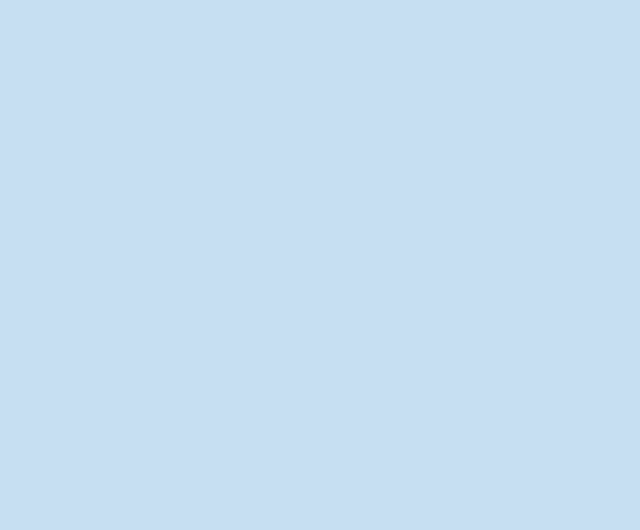
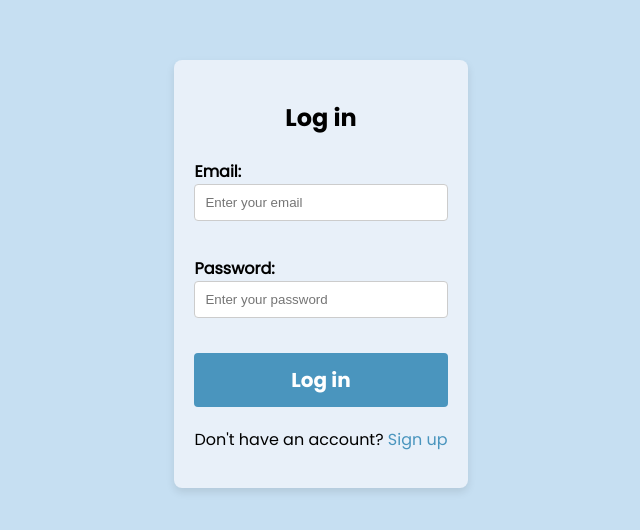
Before and after one commit to DianaOprea17/movie-app-tic, a Vue app in the folder front/client/: page /login in a window 1280 px wide. Before the commit this address had no page. Shown: the part 126-656 px from the top of the page, without its empty margins (319-959 px from the left). Built offline with nearby package versions, Linux system fonts and the light colour scheme.

Commit message:
login page setup

```diff
--- a/front/client/src/App.vue
+++ b/front/client/src/App.vue
@@ -10,31 +10,4 @@ export default {
 };
 </script>
 
-<style>
-#app {
-  font-family: Avenir, Helvetica, Arial, sans-serif;
-  -webkit-font-smoothing: antialiased;
-  -moz-osx-font-smoothing: grayscale;
-  text-align: center;
-  color: #2c3e50;
-  margin-top: 60px;
-}
-
-nav {
-  margin-bottom: 20px;
-}
-
-nav a {
-  margin-right: 10px;
-  text-decoration: none;
-  color: #42b983;
-}
-
-nav a.router-link-active {
-  font-weight: bold;
-}
-
-body {
-    background-color: #c6dff2;
-  }
-</style>
+<style src="@/styles/App.css"></style>
--- /dev/null
+++ b/front/client/src/components/LoginUser.vue
@@ -0,0 +1,50 @@
+<template>
+    <div class="login-container">
+      <h2>Log in</h2>
+      <form v-on:submit.prevent="login">
+        <div class="input-group">
+          <label for="email">Email:</label>
+          <input
+            type="email"
+            id="email"
+            v-model="email"
+            placeholder="Enter your email"
+            required
+          />
+        </div>
+        <div class="input-group">
+          <label for="password">Password:</label>
+          <input
+            type="password"
+            id="password"
+            v-model="password"
+            placeholder="Enter your password"
+            required
+          />
+        </div>
+        <button type="submit" class="login-btn">Log in</button>
+        <p v-if="errorMessage" class="error-message">{{ errorMessage }}</p>
+      </form>
+      <p class="signup-link">
+        Don't have an account? <router-link to="/register">Sign up</router-link>
+      </p>
+    </div>
+  </template>
+
+
+<script>
+export default {
+  data(){
+      return {
+          firstName:'',
+          lastName:'',
+          email: '',
+          password: '',
+          confirmPassword: '',
+          errorMessage: '',
+  };
+  }
+}
+</script>
+
+<style src="@/styles/Login.css"></style>
--- a/front/client/src/router/index.js
+++ b/front/client/src/router/index.js
@@ -1,10 +1,10 @@
 import { createRouter, createWebHistory } from 'vue-router';
 import RegisterUser from '@/components/RegisterUser.vue';
-
+import LoginUser from '@/components/LoginUser.vue';
 
 const routes = [
     { path: '/register', component: RegisterUser },
-
+    { path: '/login', component: LoginUser },
   ];
 
   const router = createRouter({
--- /dev/null
+++ b/front/client/src/styles/App.css
@@ -0,0 +1,12 @@
+body {
+    background-color: #c6dff2;
+}
+
+html, body {
+    height: 100%;
+
+    display: flex;
+    justify-content: center;
+    align-items: center;
+
+}
--- /dev/null
+++ b/front/client/src/styles/Login.css
@@ -0,0 +1,85 @@
+@font-face {
+    font-family: 'Poppins';
+    src: url('@/assets/fonts/Poppins-Regular.ttf') format('truetype');
+    font-weight: normal;
+    font-style: normal;
+}
+
+@font-face {
+    font-family: 'PoppinsBold';
+    src: url('@/assets/fonts/Poppins-Bold.ttf') format('truetype');
+    font-weight: normal;
+    font-style: normal;
+}
+
+
+.login-container {
+    max-width: 400px;
+    margin: 0 auto;
+    padding: 20px;
+    background-color: #e8f0f9;
+    border-radius: 8px;
+    box-shadow: 0 4px 8px rgba(0, 0, 0, 0.1);
+  }
+
+  h2 {
+    text-align: center;
+    margin-bottom: 24px;
+    font-family: 'PoppinsBold';
+  }
+
+  .input-group {
+    margin-bottom: 20px;
+  }
+
+  label {
+    display: block;
+    font-weight: bold;
+    font-family: 'Poppins';
+  }
+
+  input {
+    width: 100%;
+    padding: 10px;
+    margin-bottom: 15px;
+    border: 1px solid #ccc;
+    border-radius: 4px;
+    box-sizing: border-box;
+  }
+
+  button.login-btn {
+    width: 100%;
+    padding: 12px;
+    background-color: #4a95be;
+    color: white;
+    border: none;
+    border-radius: 4px;
+    cursor: pointer;
+    font-size: 20px;
+    font-family: 'PoppinsBold';
+  }
+
+  button.login-btn:hover {
+    background-color: #4a95be;
+  }
+
+  .error-message {
+    color: rgb(235, 99, 224);
+    text-align: center;
+    margin-top: 10px;
+  }
+
+  .signup-link {
+    text-align: center;
+    margin-top: 20px;
+    font-family: 'Poppins';
+  }
+
+  .signup-link a {
+    color: #4a95be;
+    text-decoration: none;
+  }
+
+  .signup-link a:hover {
+    text-decoration: underline;
+  }
```
